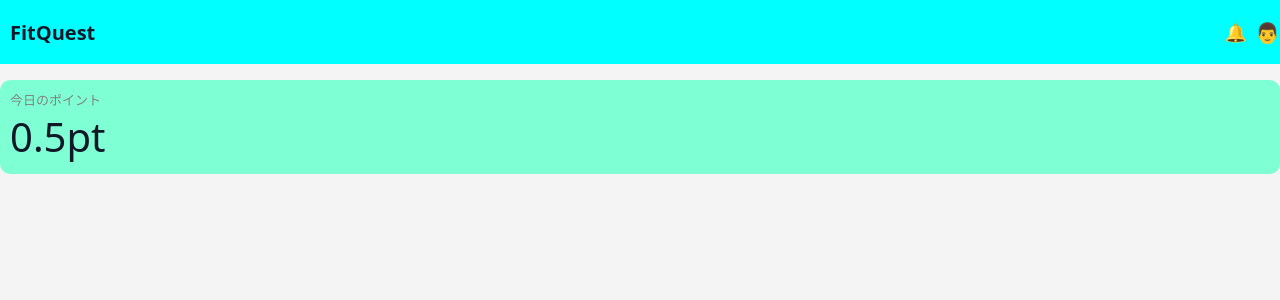
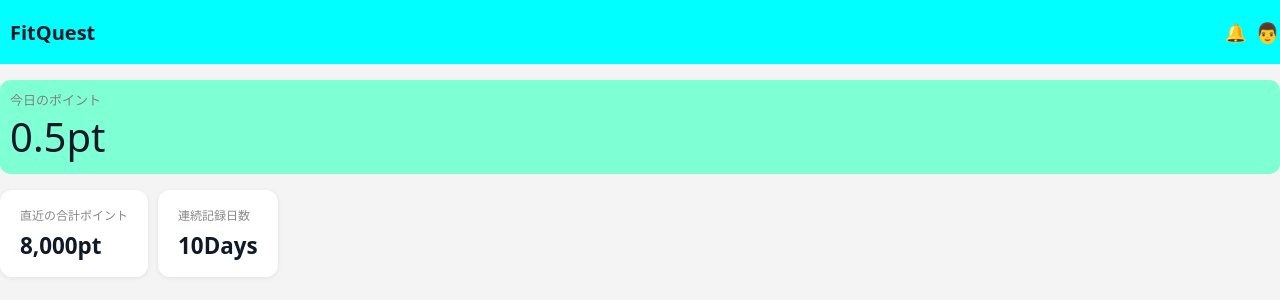
Before and after one commit to Ryosuke-Nanaumi/solo-btc, a React (Vite) app in the folder front/: page / in a window 1280 px wide. Shown: the top 300 px of the page. Built offline with nearby package versions, Linux system fonts and the light colour scheme.

Commit message:
feat(historyCardList): 固定値でコンポーネントを作成した

```diff
--- a/front/src/App.tsx
+++ b/front/src/App.tsx
@@ -1,6 +1,6 @@
 import { useEffect, useState } from "react";
 import styles from "./App.module.css";
-import { Header } from "./components/Header/Header";
+import { Header } from "./components/layout/Header/Header";
 import MainView from "./components/MainView/MainView";
 // import exercises from "./mock/exercises.json";
 
--- /dev/null
+++ b/front/src/components/HistoryCardListView/HistoryCardListView.module.css
@@ -0,0 +1,4 @@
+.historyCardList {
+  display: flex;
+  gap: 10px;
+}
--- /dev/null
+++ b/front/src/components/HistoryCardListView/HistoryCardListView.tsx
@@ -0,0 +1,11 @@
+import styles from "./HistoryCardListView.module.css";
+import Card from "../ui/Card";
+
+export default function HistoryCardListView() {
+  return (
+    <div className={styles.historyCardList}>
+      <Card label="直近の合計ポイント" value="8,000pt" />
+      <Card label="連続記録日数" value="10Days" />
+    </div>
+  );
+}
--- a/front/src/components/MainView/MainView.tsx
+++ b/front/src/components/MainView/MainView.tsx
@@ -1,10 +1,12 @@
 import TodaysPointView from "../TodaysPointView/TodaysPointView";
 import styles from "./MainView.module.css";
+import HistoryCardListView from "../HistoryCardListView/HistoryCardListView";
 
 export default function MainView({ todayPoint }: { todayPoint: number }) {
   return (
     <main className={styles.main}>
       <TodaysPointView todayPoint={todayPoint} />
+      <HistoryCardListView />
     </main>
   );
 }
--- /dev/null
+++ b/front/src/components/ui/Card.module.css
@@ -0,0 +1,19 @@
+.card {
+  background: #fff;
+  padding: 16px 20px;
+  border-radius: 12px;
+  box-shadow: 0 1px 4px rgba(0, 0, 0, 0.08);
+  display: flex;
+  flex-direction: column;
+  gap: 6px;
+}
+
+.label {
+  font-size: 12px;
+  color: #888;
+}
+
+.value {
+  font-size: 1.4rem;
+  font-weight: bold;
+}
--- /dev/null
+++ b/front/src/components/ui/Card.tsx
@@ -0,0 +1,15 @@
+import styles from "./Card.module.css";
+
+interface CardProps {
+  label: string;
+  value: string;
+}
+
+export default function Card({ label, value }: CardProps) {
+  return (
+    <div className={styles.card}>
+      <div className={styles.label}>{label}</div>
+      <div className={styles.value}>{value}</div>
+    </div>
+  );
+}
```
Also changed, not shown: front/src/components/layout/Header/Header.module.css (renamed from front/src/components/Header/Header.module.css), front/src/components/layout/Header/Header.tsx (renamed from front/src/components/Header/Header.tsx).
